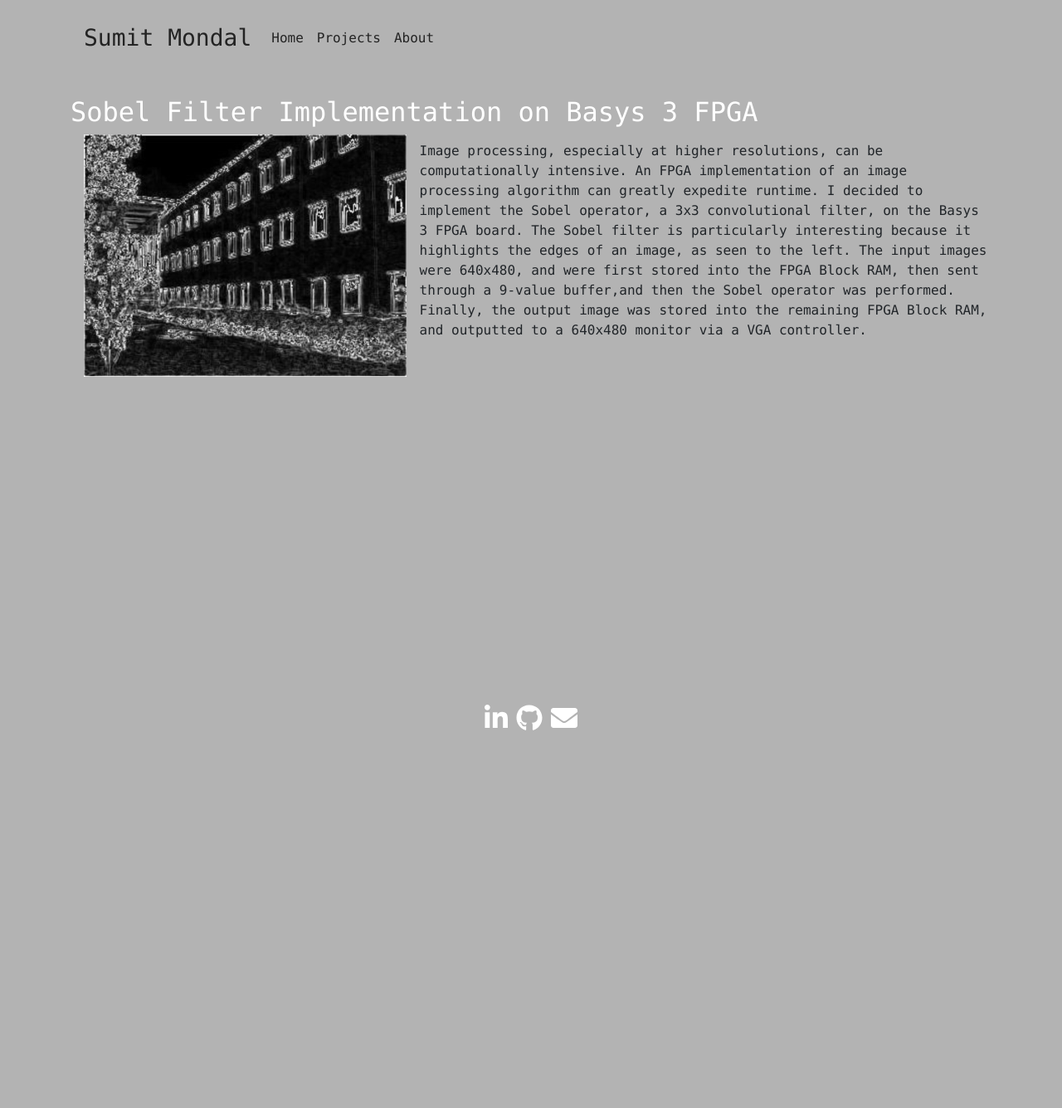
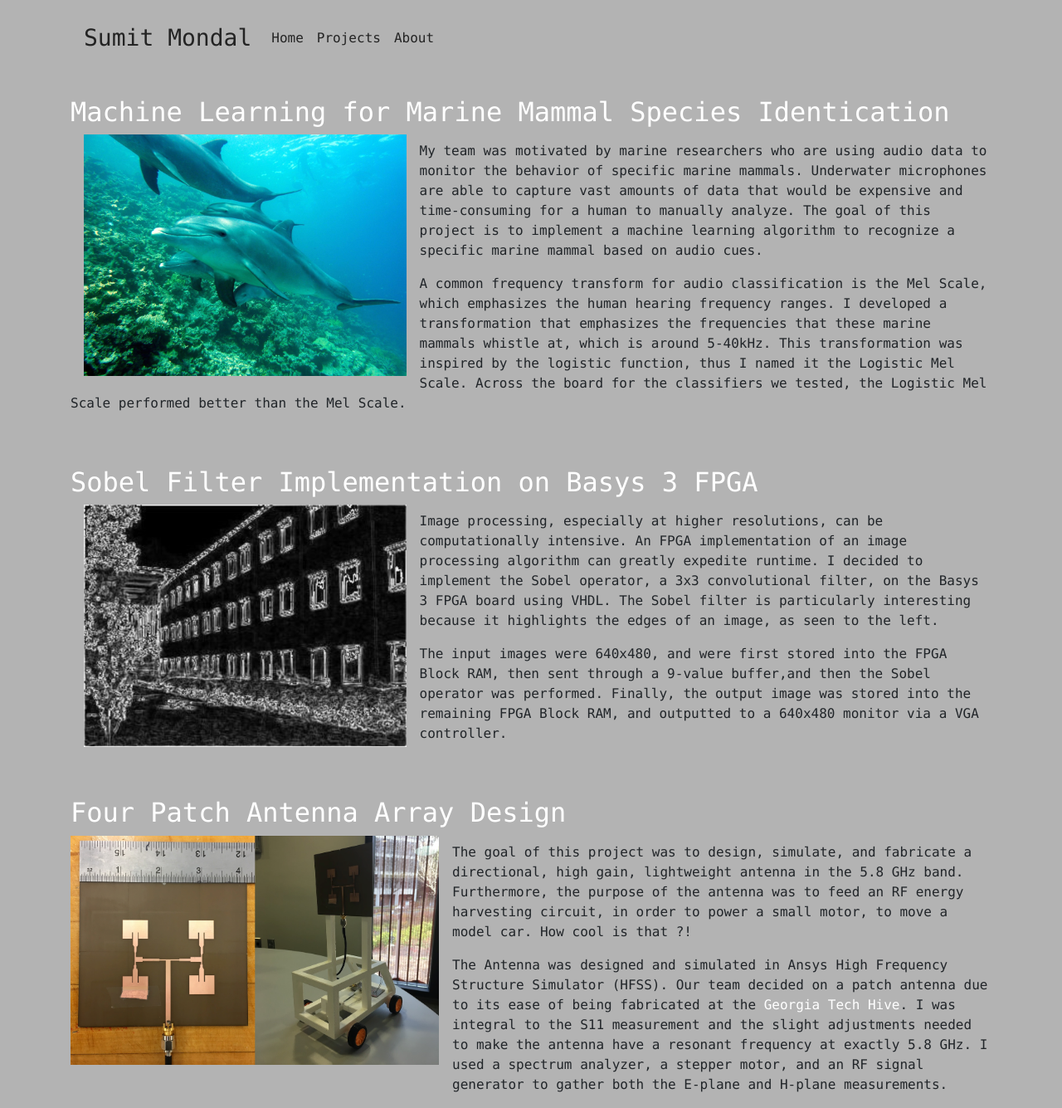
Before and after one commit to SumitMondal/SumitMondal.github.io, a Jekyll site: the page built from projects/index.html, in a window 1280 px wide. Shown: the whole page at 83% size. Built offline with Jekyll 4.4.1, drawn with Linux system fonts in a browser that asks for light colours; nearby versions of some CDN libraries; before the commit the page ends 900 px from its top, so only the background shows below that.

Commit message:
added some more projects, more style touches

```diff
--- a/_layouts/post.html
+++ b/_layouts/project.html
@@ -3,8 +3,6 @@
   {% include head.html %}
   <body>
     {% include header.html %}
-    {% include banner.html %}
-    {% include post.html %}
-    {% include footer.html %}
+    {{ content }}
   </body>
 </html>
--- a/projects/index.html
+++ b/projects/index.html
@@ -1,5 +1,5 @@
 ---
-layout: default
+layout: project
 ---
 <!--
 <div class="container">
@@ -16,9 +16,38 @@ layout: default
   <div class="row">
     <div class="col">
       <br>
-      <h2 class="text-secondary"><a href="https://github.com/SumitMondal/Edge_Detection_Basys3">Sobel Filter Implementation on Basys 3 FPGA</a></h2>
-      <p><img src="/images/sobel.png" style="width: 35%;display: block; float:left;margin:0 1em 1em 1em;"   alt="cover" /></p>
-      <p>Image processing, especially at higher resolutions, can be computationally intensive. An FPGA implementation of an image processing algorithm can greatly expedite runtime. I decided to implement the Sobel operator, a 3x3 convolutional filter, on the Basys 3 FPGA board. The Sobel filter is particularly interesting because it highlights the edges of an image, as seen to the left. The input images were 640x480, and were first stored into the FPGA Block RAM, then sent through a 9-value buffer,and then the Sobel operator was performed. Finally, the output image was stored into the remaining FPGA Block RAM, and outputted to a 640x480 monitor via a VGA controller.
+      <h2 class="text-secondary">Machine Learning for Marine Mammal Species Identication</h2>
+      <p><img src="/images/dolphin_v4.jpg" style="width: 35%;display: block; float:left;margin:0 1em 1em 1em;"   alt="cover" /></p>
+      <p> My team was motivated by marine researchers who are using audio data to monitor the behavior of specific marine mammals. Underwater microphones are able to capture vast amounts of data that would be expensive and time-consuming for a human to manually analyze. The goal of this project is to implement a machine learning algorithm to recognize a specific marine mammal based on audio cues.</p>
+      <p>A common frequency transform for audio classification is the Mel Scale, which emphasizes the human hearing frequency ranges. I developed a transformation that emphasizes the frequencies that these marine mammals whistle at, which is around 5-40kHz. This transformation was inspired by the logistic function, thus I named it the Logistic Mel Scale. Across the board for the classifiers we tested, the Logistic Mel Scale performed better than the Mel Scale. </p>
+      <br>
     </div>
   </div>
 </div>
+
+
+
+<div class="container">
+  <div class="row">
+    <div class="col">
+      <br>
+      <h2 class="text-secondary"><a href="https://github.com/SumitMondal/Edge_Detection_Basys3">Sobel Filter Implementation on Basys 3 FPGA</a></h2>
+      <p><img src="/images/sobel.png" style="width: 35%;display: block; float:left;margin:0 1em 1em 1em;"   alt="cover" /></p>
+      <p>Image processing, especially at higher resolutions, can be computationally intensive. An FPGA implementation of an image processing algorithm can greatly expedite runtime. I decided to implement the Sobel operator, a 3x3 convolutional filter, on the Basys 3 FPGA board using VHDL. The Sobel filter is particularly interesting because it highlights the edges of an image, as seen to the left.
+      <p>The input images were 640x480, and were first stored into the FPGA Block RAM, then sent through a 9-value buffer,and then the Sobel operator was performed. Finally, the output image was stored into the remaining FPGA Block RAM, and outputted to a 640x480 monitor via a VGA controller.</p>
+      <br>
+    </div>
+  </div>
+</div>
+
+<div class="container">
+  <div class="row">
+    <div class="col">
+      <br>
+      <h2 class="text-secondary">Four Patch Antenna Array Design</h2>
+      <p><img src="/images/antenna_v3.png" style="width: 40%;display: block; float:left;margin:0 1em 1em 0;"   alt="cover" /></p>
+      <p>The goal of this project was to design, simulate, and fabricate a directional, high gain, lightweight antenna in the 5.8 GHz band. Furthermore, the purpose of the antenna was to feed an RF energy harvesting circuit, in order to power a small motor, to move a model car. How cool is that ?! </p>
+      <p> The Antenna was designed and simulated in Ansys High Frequency Structure Simulator (HFSS). Our team decided on a patch antenna due to its ease of being fabricated at the<a href="https://hive.ece.gatech.edu/"> Georgia Tech Hive</a>. I was integral to the S11 measurement and the slight adjustments needed to make the antenna have a resonant frequency at exactly 5.8 GHz. I used a spectrum analyzer, a stepper motor, and an RF signal generator to gather both the E-plane and H-plane measurements.
+    </div>
+  </div>
+</div>
```
Also changed, not shown: images/antenna_v3.png (added), images/dolphin.jpg (added), images/dolphin_v3.png (added), images/dolphin_v4.jpg (added), 9 other files.
